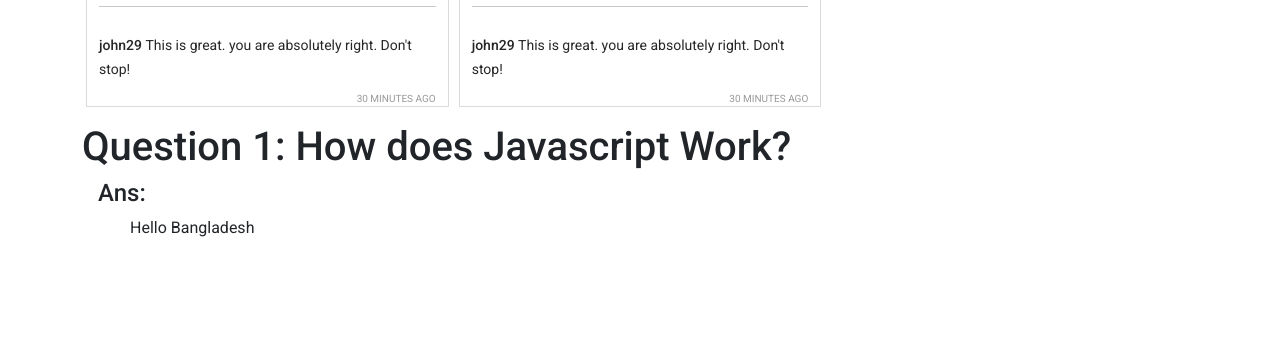
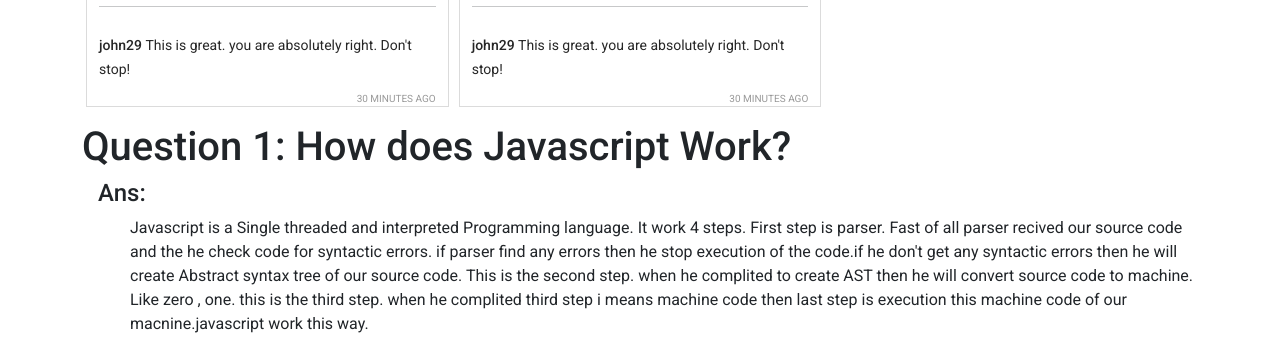
Before and after one commit to Afsaruddin12133/Insta-Shorhor, a plain HTML site: page index.html in a window 1280 px wide. Shown: the part 1425-1777 px from the top of the page. Before the commit the page ends 1681 px from the top, so only its background shows below. Drawn offline with nearby package versions, Linux system fonts and the light colour scheme.

Commit message:
complite Question one

```diff
--- a/index.html
+++ b/index.html
@@ -82,7 +82,7 @@
             <div  class="container">
                 <h1>Question 1: How does Javascript Work?</h1>
                 <h4 class="ps-3">Ans:</h4>
-                <p class="ps-5">Hello Bangladesh</p>
+                <p class="ps-5">Javascript is a Single threaded and interpreted Programming language. It work 4 steps. First step is parser. Fast of all parser recived our source code and the he check code for syntactic errors. if parser find any errors then he stop execution of the code.if he don't get any syntactic errors then he will create Abstract syntax tree of our source code. This is the second step. when he complited to create AST then he will convert source code to machine. Like zero , one. this is the third step. when he complited third step i means machine code then last step is execution this machine code of our macnine.javascript work this way.  </p>
             </div>
         </section>
          <!-- This is footer section... -->
```
